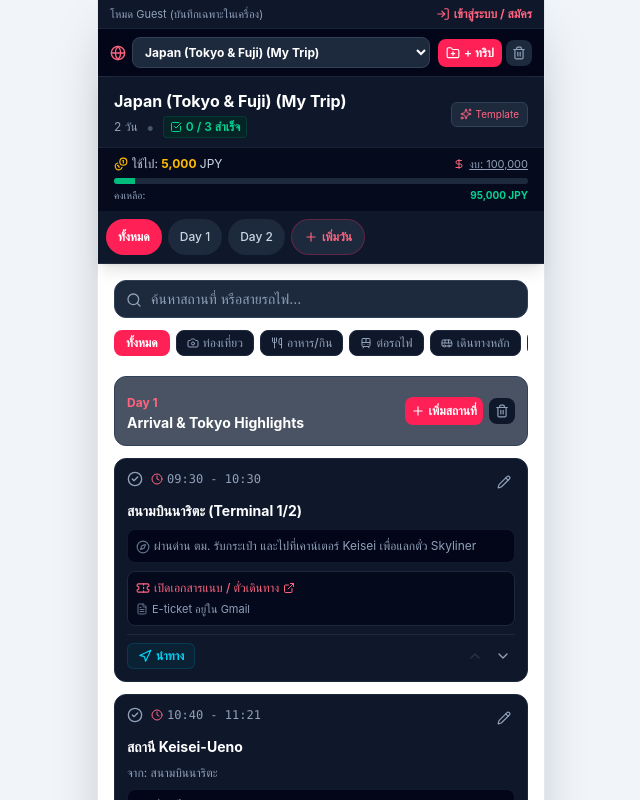
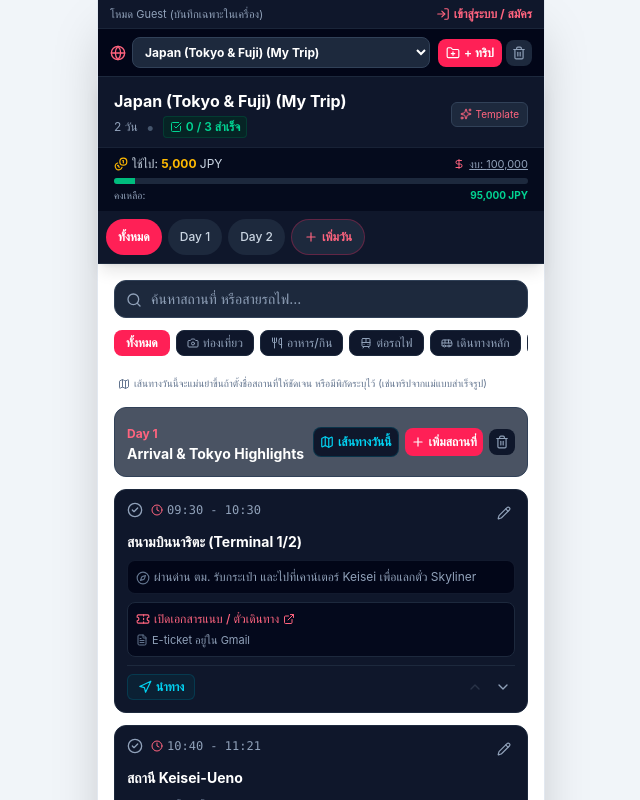
Before and after one commit to pommkoko/japan-travel-app, a React (Vite) app: page / in a window 1280 px wide. Shown: the top 800 px of the page, without its empty margins (319-959 px from the left). Built offline with nearby package versions, Linux system fonts and the light colour scheme.

Commit message:
Update App.jsx

```diff
--- a/src/App.jsx
+++ b/src/App.jsx
@@ -39,7 +39,8 @@ import {
   Copy,
   Eye,
   Edit3,
-  Ban
+  Ban,
+  Map
 } from 'lucide-react';
 import { supabase } from './supabaseClient';
 
@@ -969,6 +970,36 @@ export default function App() {
     updateCurrentTripData({ ...currentTrip, days: updatedDays });
   };
 
+  // สร้างลิงก์ Google Maps เส้นทางทั้งวัน (ต้นทาง -> จุดแวะ -> ปลายทาง)
+  // ใช้พิกัด lat/lng ก่อนถ้ามี (แม่นกว่า) ไม่มีค่อย fallback เป็นชื่อสถานที่ + ค้นหา
+  const buildDayRouteUrl = (dayData, tripName) => {
+    const locs = (dayData.locations || []).filter((l) => l.location_name);
+    if (locs.length === 0) return null;
+
+    const toPoint = (loc) => {
+      const hasCoords =
+        typeof loc.lat === 'number' &&
+        typeof loc.lng === 'number' &&
+        !(loc.lat === 0 && loc.lng === 0);
+      if (hasCoords) return `${loc.lat},${loc.lng}`;
+      return encodeURIComponent(`${loc.location_name} ${tripName || ''}`.trim());
+    };
+
+    if (locs.length === 1) {
+      return `https://www.google.com/maps/search/?api=1&query=${toPoint(locs[0])}`;
+    }
+
+    // Google Maps รองรับจุดแวะผ่าน URL ได้จำกัด (~9 จุด) ตัดถ้าเกินกันลิงก์พัง
+    const capped = locs.slice(0, 10);
+    const origin = toPoint(capped[0]);
+    const destination = toPoint(capped[capped.length - 1]);
+    const waypoints = capped.slice(1, -1).map(toPoint).join('|');
+
+    let url = `https://www.google.com/maps/dir/?api=1&origin=${origin}&destination=${destination}&travelmode=transit`;
+    if (waypoints) url += `&waypoints=${waypoints}`;
+    return url;
+  };
+
   const getFilteredLocations = (locations) => {
     if (!locations) return [];
     return locations.filter((loc) => {
@@ -1260,6 +1291,11 @@ export default function App() {
                 </div>
               </div>
 
+              <p className="text-[10px] text-slate-500 flex items-center gap-1 px-1">
+                <Map className="w-3 h-3 shrink-0" />
+                <span>เส้นทางวันนี้จะแม่นยำขึ้นถ้าตั้งชื่อสถานที่ให้ชัดเจน หรือมีพิกัดระบุไว้ (เช่นทริปจากแม่แบบสำเร็จรูป)</span>
+              </p>
+
               {(currentTrip?.days || [])
                 .filter((d) => activeDay === 'all' || d.day === activeDay)
                 .map((dayData) => {
@@ -1268,13 +1304,27 @@ export default function App() {
 
                   return (
                     <div key={dayData.day} className="mb-6 space-y-3">
-                      <div className="bg-slate-800/80 p-3 rounded-xl border border-slate-700 flex justify-between items-center">
-                        <div>
+                      <div className="bg-slate-800/80 p-3 rounded-xl border border-slate-700 flex justify-between items-center gap-2">
+                        <div className="min-w-0">
                           <span className="text-xs font-bold text-rose-400">Day {dayData.day}</span>
-                          <h2 className="text-sm font-bold text-white">{dayData.title}</h2>
-                        </div>
+                          <h2 className="text-sm font-bold text-white truncate">{dayData.title}</h2>
+                        </div>
+                        <div className="flex items-center gap-1.5 shrink-0">
+                          {(dayData.locations || []).length > 0 && (
+                            <button
+                              onClick={() => {
+                                const url = buildDayRouteUrl(dayData, currentTrip?.trip_name);
+                                if (url) window.open(url, '_blank', 'noopener,noreferrer');
+                              }}
+                              className="p-1.5 bg-slate-900 hover:bg-cyan-950 text-cyan-400 rounded-lg text-xs flex items-center gap-1 font-semibold transition-colors border border-cyan-800/40"
+                              title="ดูเส้นทางทั้งวันใน Google Maps"
+                            >
+                              <Map className="w-3.5 h-3.5" />
+                              <span className="hidden sm:inline">เส้นทางวันนี้</span>
+                            </button>
+                          )}
                           {!isReadOnly && (
-                          <div className="flex items-center gap-1.5">
+                            <>
                               <button
                                 onClick={() => {
                                   setTargetDayNum(dayData.day);
@@ -1290,8 +1340,9 @@ export default function App() {
                               <button onClick={() => handleDeleteDay(dayData.day)} className="p-1.5 bg-slate-900 hover:bg-rose-950 text-slate-400 hover:text-rose-400 rounded-lg text-xs transition-colors" title={`ลบ Day ${dayData.day}`}>
                                 <Trash2 className="w-3.5 h-3.5" />
                               </button>
-                          </div>
-                        )}
+                            </>
+                          )}
+                        </div>
                       </div>
 
                       {filteredLocs.length === 0 ? (
```
Lines whose indentation alone changed are shown as unchanged.
